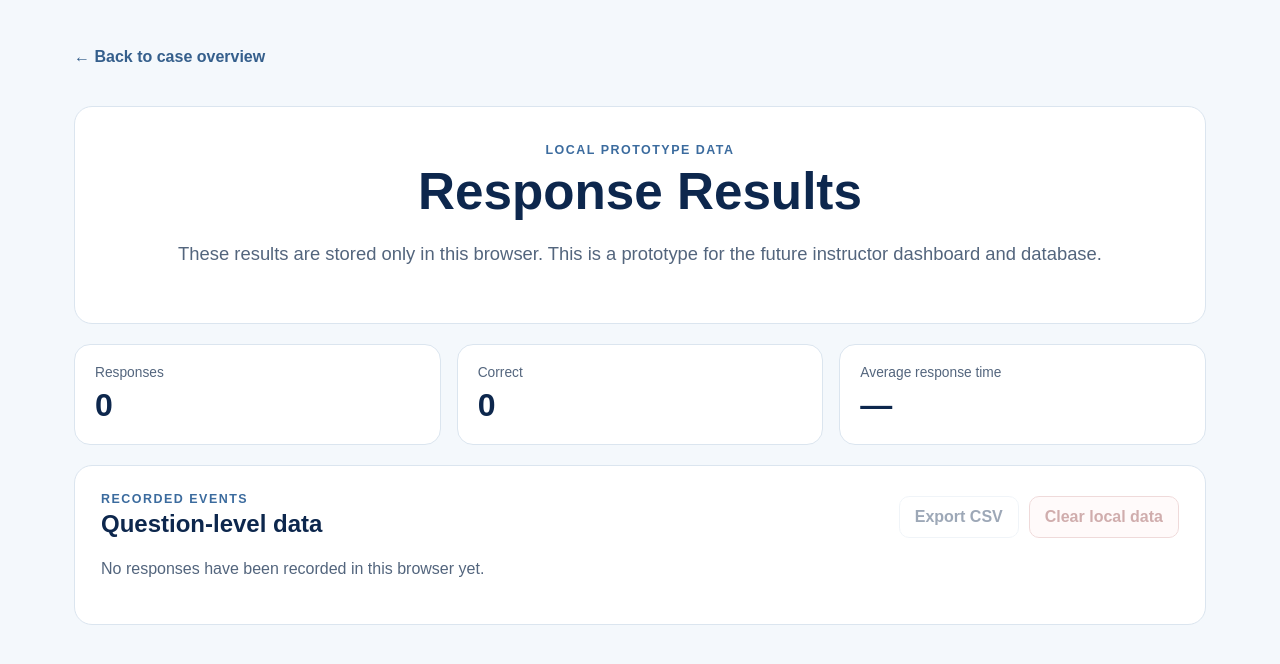
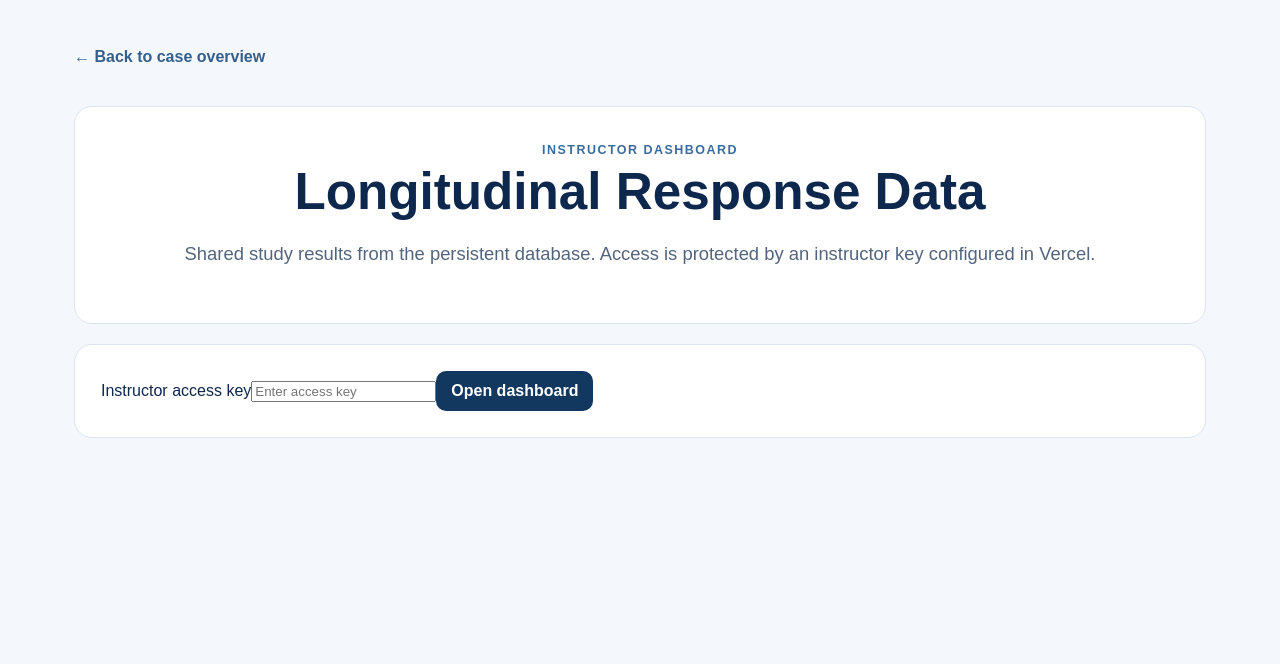
Before and after one commit to Pyn777/lesson-study-case-app, a Next.js app: page /results in a window 1280 px wide. Shown: the top 664 px of the page. Built offline with nearby package versions, Linux system fonts and the light colour scheme.

Commit message:
Add protected persistent instructor dashboard

```diff
--- a/app/results/page.js
+++ b/app/results/page.js
@@ -1,9 +1,7 @@
 "use client";
 
 import Link from "next/link";
-import { useEffect, useMemo, useState } from "react";
-
-const RESPONSE_KEY = "lessonStudyResponses";
+import { useMemo, useState } from "react";
 
 function csvEscape(value) {
   const text = String(value ?? "");
@@ -12,33 +10,44 @@ function csvEscape(value) {
 }
 
 export default function ResultsPage() {
+  const [accessKey, setAccessKey] = useState("");
   const [rows, setRows] = useState([]);
+  const [summary, setSummary] = useState(null);
+  const [status, setStatus] = useState("locked");
+  const [error, setError] = useState("");
 
-  useEffect(() => {
+  const computed = useMemo(() => {
+    if (summary) return summary;
+    const totalResponses = rows.length;
+    const correctResponses = rows.filter((row) => row.correct).length;
+    const avgResponseMs = totalResponses
+      ? rows.reduce((sum, row) => sum + (row.responseMs || 0), 0) / totalResponses
+      : 0;
+    const uniqueStudyIds = new Set(rows.map((row) => row.studyId).filter(Boolean)).size;
+    return { totalResponses, correctResponses, avgResponseMs, uniqueStudyIds };
+  }, [rows, summary]);
+
+  async function loadResults(e) {
+    e?.preventDefault();
+    setStatus("loading");
+    setError("");
+
     try {
-      const stored = JSON.parse(
-        window.localStorage.getItem(RESPONSE_KEY) || "[]"
-      );
-      setRows(Array.isArray(stored) ? stored : []);
-    } catch {
-      setRows([]);
+      const response = await fetch("/api/results", {
+        headers: { "x-instructor-key": accessKey },
+        cache: "no-store",
+      });
+      const data = await response.json();
+      if (!response.ok) {
+        throw new Error(data?.error || "Unable to load results.");
       }
-  }, []);
-
-  const summary = useMemo(() => {
-    const total = rows.length;
-    const correct = rows.filter((row) => row.correct).length;
-    const avgMs =
-      total > 0
-        ? Math.round(rows.reduce((sum, row) => sum + (row.responseMs || 0), 0) / total)
-        : 0;
-    return { total, correct, avgMs };
-  }, [rows]);
-
-  function clearData() {
-    if (!window.confirm("Clear all locally stored response data in this browser?")) return;
-    window.localStorage.removeItem(RESPONSE_KEY);
-    setRows([]);
+      setRows(data.rows || []);
+      setSummary(data.summary || null);
+      setStatus("ready");
+    } catch (err) {
+      setStatus("locked");
+      setError(err.message || "Unable to load results.");
+    }
   }
 
   function exportCsv() {
@@ -76,20 +85,55 @@ export default function ResultsPage() {
       <Link href="/" className="backLink">← Back to case overview</Link>
 
       <section className="assessmentHero">
-        <div className="eyebrow">Local prototype data</div>
-        <h1>Response Results</h1>
+        <div className="eyebrow">Instructor dashboard</div>
+        <h1>Longitudinal Response Data</h1>
         <p className="lead">
-          These results are stored only in this browser. This is a prototype for
-          the future instructor dashboard and database.
+          Shared study results from the persistent database. Access is protected
+          by an instructor key configured in Vercel.
         </p>
       </section>
 
+      {status !== "ready" ? (
+        <section className="contentPanel narrowPanel">
+          <form className="accessForm" onSubmit={loadResults}>
+            <label>
+              Instructor access key
+              <input
+                type="password"
+                value={accessKey}
+                onChange={(e) => setAccessKey(e.target.value)}
+                placeholder="Enter access key"
+                required
+              />
+            </label>
+            <button className="primaryButton" type="submit" disabled={status === "loading"}>
+              {status === "loading" ? "Loading…" : "Open dashboard"}
+            </button>
+          </form>
+          {error && <p className="errorText">{error}</p>}
+        </section>
+      ) : (
+        <>
           <section className="statsGrid">
-        <div className="statCard"><span>Responses</span><strong>{summary.total}</strong></div>
-        <div className="statCard"><span>Correct</span><strong>{summary.correct}</strong></div>
+            <div className="statCard">
+              <span>Responses</span>
+              <strong>{computed.totalResponses}</strong>
+            </div>
+            <div className="statCard">
+              <span>Correct</span>
+              <strong>{computed.correctResponses}</strong>
+            </div>
             <div className="statCard">
               <span>Average response time</span>
-          <strong>{summary.avgMs ? (summary.avgMs / 1000).toFixed(1) + " s" : "—"}</strong>
+              <strong>
+                {computed.avgResponseMs
+                  ? (computed.avgResponseMs / 1000).toFixed(1) + " s"
+                  : "—"}
+              </strong>
+            </div>
+            <div className="statCard">
+              <span>Study IDs</span>
+              <strong>{computed.uniqueStudyIds}</strong>
             </div>
           </section>
 
@@ -100,17 +144,26 @@ export default function ResultsPage() {
                 <h2>Question-level data</h2>
               </div>
               <div className="buttonRow">
-            <button className="secondaryButton" type="button" onClick={exportCsv} disabled={!rows.length}>
+                <button
+                  className="secondaryButton"
+                  type="button"
+                  onClick={loadResults}
+                >
+                  Refresh
+                </button>
+                <button
+                  className="secondaryButton"
+                  type="button"
+                  onClick={exportCsv}
+                  disabled={!rows.length}
+                >
                   Export CSV
-            </button>
-            <button className="dangerButton" type="button" onClick={clearData} disabled={!rows.length}>
-              Clear local data
                 </button>
               </div>
             </div>
 
             {!rows.length ? (
-          <p>No responses have been recorded in this browser yet.</p>
+              <p>No database responses have been recorded yet.</p>
             ) : (
               <div className="tableWrap">
                 <table>
@@ -118,23 +171,35 @@ export default function ResultsPage() {
                     <tr>
                       <th>Study ID</th>
                       <th>Course</th>
+                      <th>Section</th>
                       <th>Module</th>
                       <th>Question</th>
                       <th>Correct</th>
                       <th>Attempt</th>
                       <th>Time</th>
+                      <th>Submitted</th>
                     </tr>
                   </thead>
                   <tbody>
-                {rows.slice().reverse().map((row, index) => (
-                  <tr key={row.submittedAt + "-" + index}>
+                    {rows.map((row) => (
+                      <tr key={row.id}>
                         <td>{row.studyId || "—"}</td>
                         <td>{row.course || "—"}</td>
+                        <td>{row.section || "—"}</td>
                         <td>{row.module}</td>
                         <td>{row.questionId}</td>
                         <td>{row.correct ? "Yes" : "No"}</td>
                         <td>{row.attempt}</td>
-                    <td>{((row.responseMs || 0) / 1000).toFixed(1)} s</td>
+                        <td>
+                          {row.responseMs != null
+                            ? (row.responseMs / 1000).toFixed(1) + " s"
+                            : "—"}
+                        </td>
+                        <td>
+                          {row.submittedAt
+                            ? new Date(row.submittedAt).toLocaleString()
+                            : "—"}
+                        </td>
                       </tr>
                     ))}
                   </tbody>
@@ -142,6 +207,8 @@ export default function ResultsPage() {
               </div>
             )}
           </section>
+        </>
+      )}
     </main>
   );
 }
```
Lines whose indentation alone changed are shown as unchanged.
